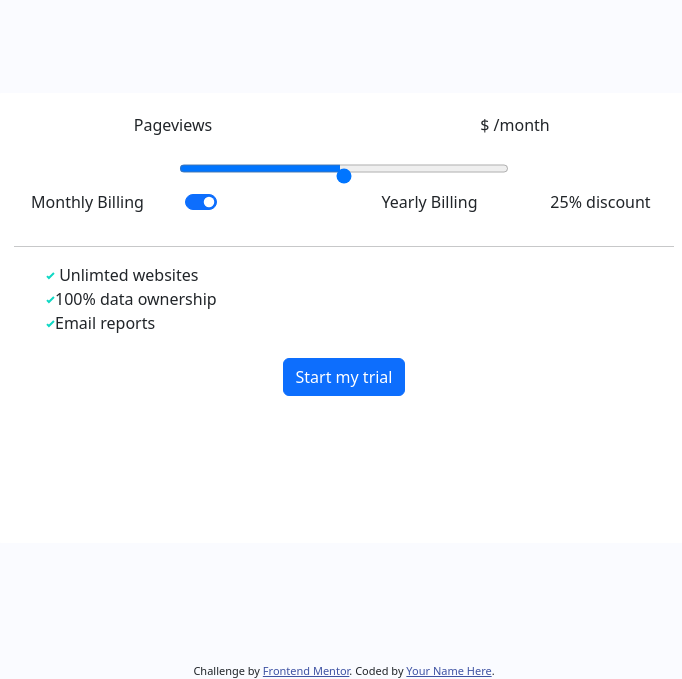
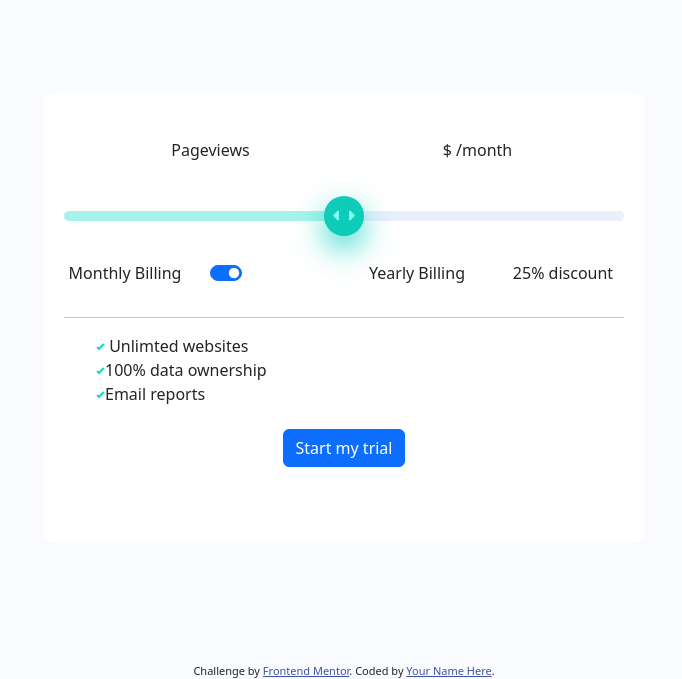
Before and after one commit to ksuares1/pricing-component, a plain HTML site: page index.html in a window 1280 px wide. Shown: the part 232-911 px from the top of the page, without its empty margins (296-978 px from the left). Drawn offline with nearby package versions, Linux system fonts and the light colour scheme.

Commit message:
Added switch css

```diff
--- a/assets/css/styles.css
+++ b/assets/css/styles.css
@@ -32,7 +32,7 @@ main{
     margin:0 auto;
     background-color:white;
     border-radius: 8px;
-    width:700px;
+    width:600px;
     height:450px;
 
 }
@@ -48,6 +48,46 @@ text-align: left;
 }
 
 .slider{
-    width:50%;
+    /* width:50%;
     padding-top:15px;
+    height:45%; */
+    -webkit-appearance: none;
+    appearance: none;
+    width: 100%;
+    height: 10px;
+    background-image:linear-gradient(90deg, hsl(174,77%,80%) 50%, hsl(224,65%,95%)50%) ;
+    border-radius: 2em;
+    outline: none;
+    margin-bottom: 2.5em;
 }
+
+.slider::-webkit-slider-thumb {
+    -webkit-appearance: none;
+    appearance: none;
+    width: 40px;
+    height: 40px;
+    border-radius: 50%;
+    background: url('../images/icon-slider.svg');
+    background-color: hsl(174, 86%, 43%);
+    background-repeat: no-repeat;
+    background-position: center center;
+    cursor: pointer;
+    box-shadow: 0 13px 30px hsla(174, 86%, 45%, .8);
+}
+
+.slider::-moz-range-thumb {
+    width: 35px;
+    height: 35px;
+    border-radius: 50%;
+    background: url('./images/icon-slider.svg');
+    background-color: hsl(174, 86%, 43%);
+    background-repeat: no-repeat;
+    background-position: center center;
+    cursor: pointer;
+    border: 0;
+}
+
+
+.metrics{
+    padding:25px;
+}
--- a/index.html
+++ b/index.html
@@ -16,7 +16,7 @@
   </main>
 
   <div class="card-container">
-    <div class="row">
+    <div class="row metrics">
       <div class="col-md">
   <p class="pageviews">Pageviews</p>
   </div>
@@ -56,8 +56,7 @@
 
     <hr>
   <!-- Checkboxes List -->
-  <div>
-    <span>
+  <div class="list-container">
   <ul>
     <li><img src="assets/images/icon-check.svg" alt="image-of-checkbox"> Unlimted websites</li>
     <li><img src="assets/images/icon-check.svg" alt="image-of-checkbox">100% data ownership</li>
@@ -66,8 +65,9 @@
 
     <div class="btn">
     <button type="button" class="btn btn-primary">Start my trial</button>
-    </span>
   </div>
+
+
     </div>
     </div>
     </div>
```
